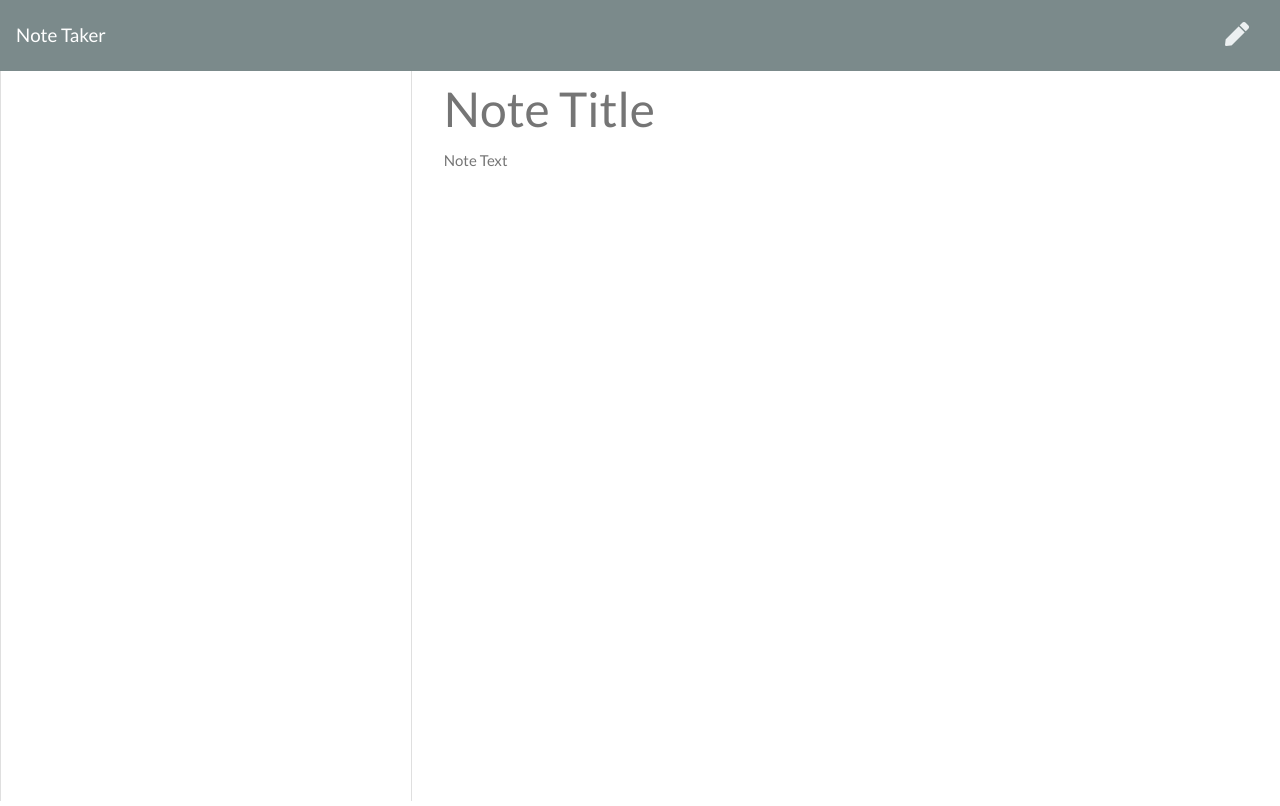
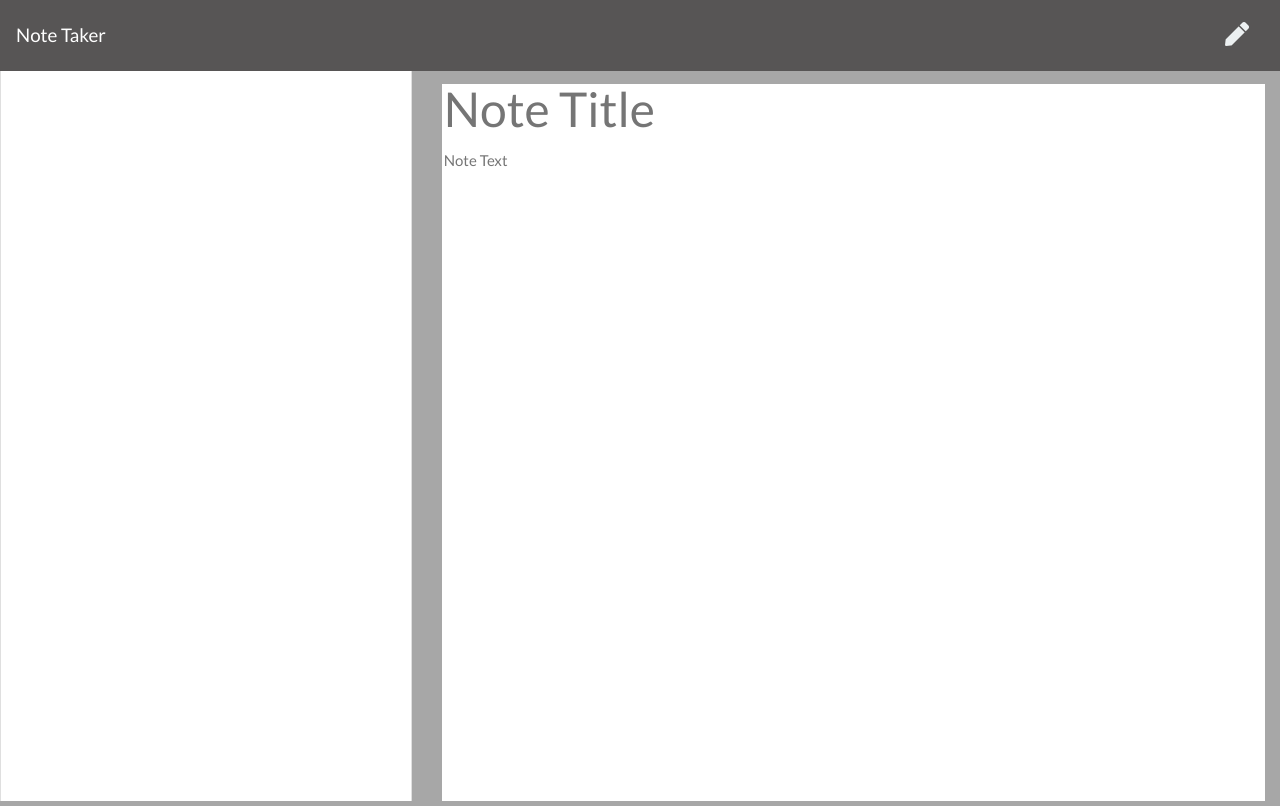
Before and after one commit to lpnrhowell/Note-Taker, a website: page Develop/public/notes.html in a window 1280 px wide. Drawn offline with nearby package versions, Linux system fonts and the light colour scheme; no server answers.

Commit message:
added css changes

```diff
--- a/Develop/public/notes.html
+++ b/Develop/public/notes.html
@@ -12,8 +12,8 @@
   <link rel="stylesheet" href="/assets/css/styles.css">
 </head>
 
-<body>
-  <nav class="navbar navbar-dark bg-dark">
+<body style="background-color:rgb(167, 167, 167) !important;">
+  <nav style="background-color:rgb(87, 85, 85) !important;" class="navbar navbar-dark bg-dark">
     <a class="navbar-brand" href="/">Note Taker
     </a>
     <div class="icons">
```
